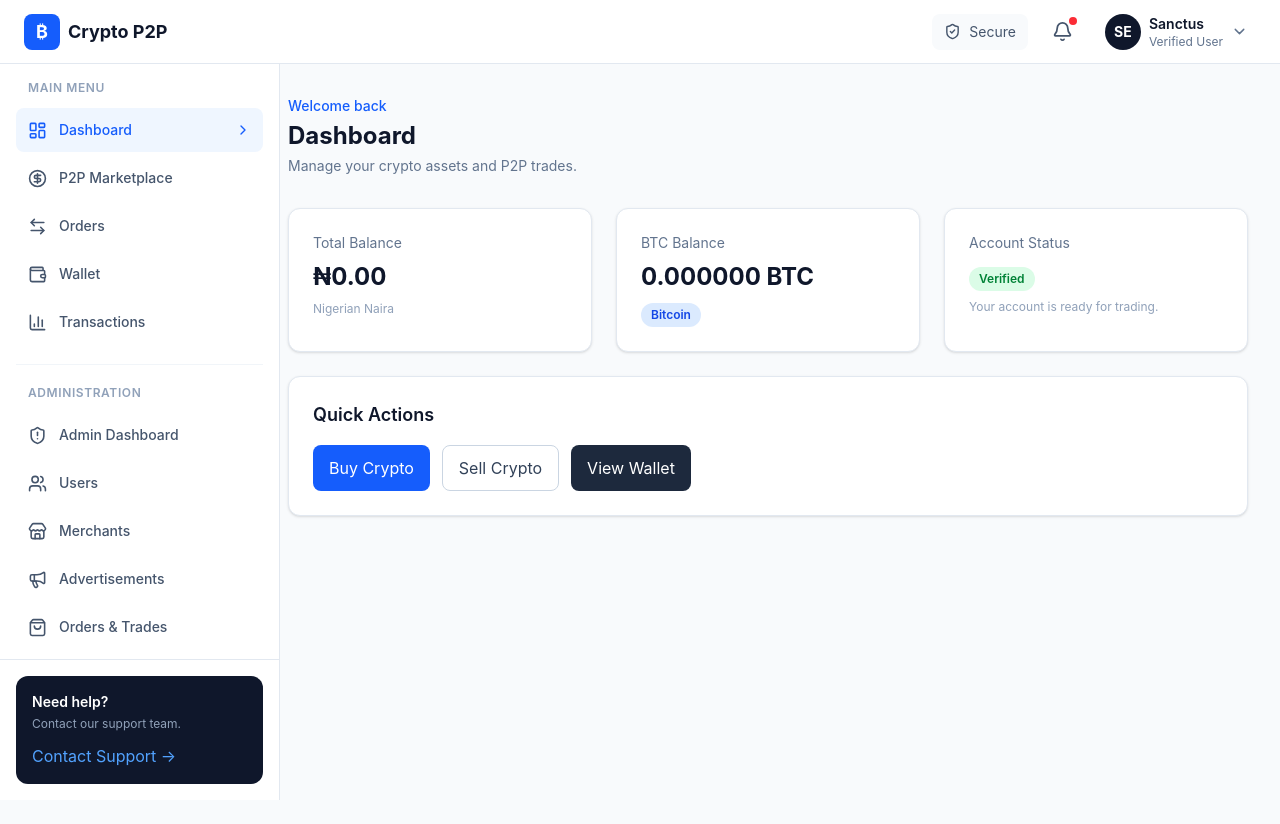
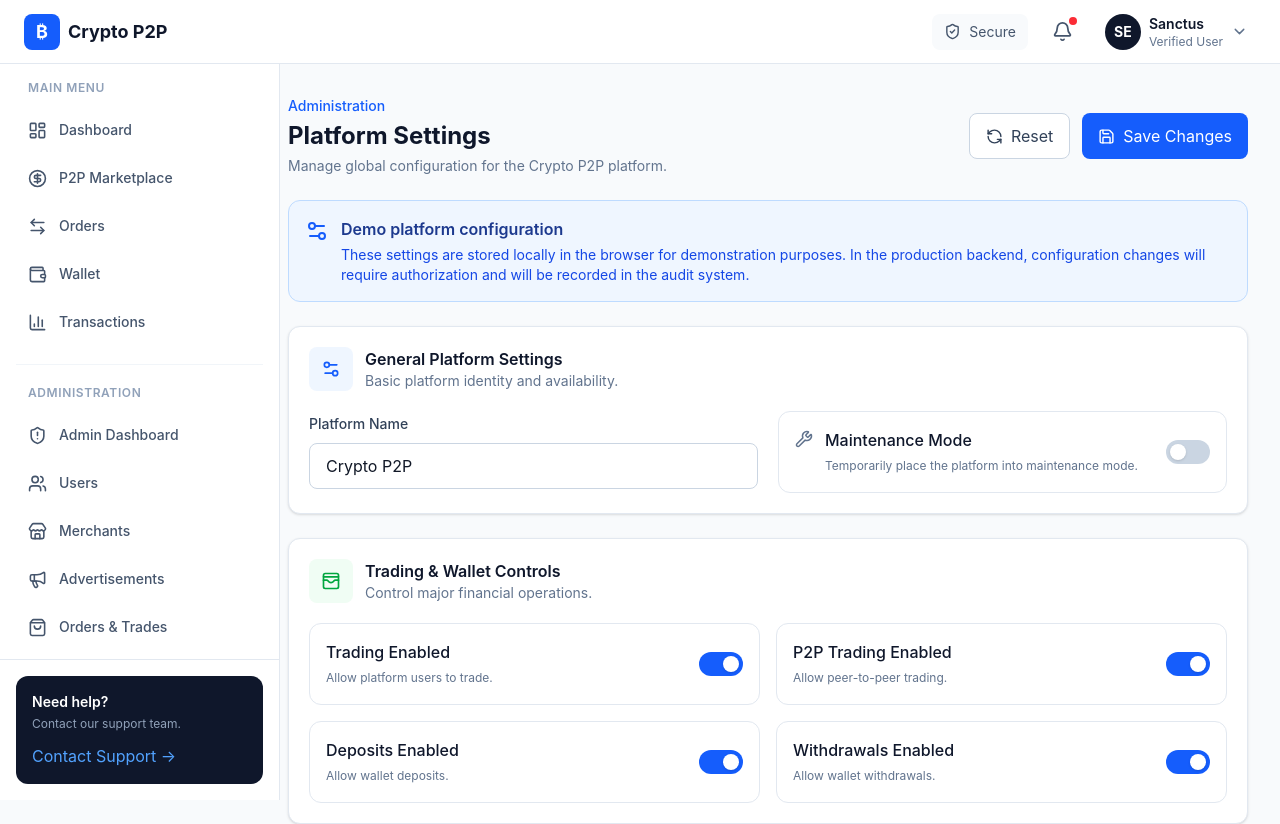
Before and after one commit to Sanctiexchange/crypto-p2p, a React (Vite) app: page /admin/platform-settings in a window 1280 px wide. Before the commit this address led to /. Shown: the top 824 px of the page. Before the commit the page ends 800 px from the top, so only its background shows below. Built offline with nearby package versions, Linux system fonts and the light colour scheme.

Commit message:
Admin platfor settings routed to app

```diff
--- a/src/App.tsx
+++ b/src/App.tsx
@@ -33,6 +33,7 @@ import AdminDisputes from "./pages/admin/AdminDisputes";
 import AdminFinance from "./pages/admin/AdminFinance";
 import AdminKyc from "./pages/admin/AdminKyc";
 import AdminAuditLogs from "./pages/admin/AdminAuditLogs";
+import AdminPlatformSettings from "./pages/admin/AdminPlatformSettings";
 
 function App() {
   return (
@@ -166,6 +167,11 @@ function App() {
   element={<AdminAuditLogs />}
 />
 
+<Route
+  path="/admin/platform-settings"
+  element={<AdminPlatformSettings />}
+/>
+
         <Route
           path="/security"
           element={<Security />}
--- a/src/pages/admin/AdminPlatformSettings.tsx
+++ b/src/pages/admin/AdminPlatformSettings.tsx
@@ -1,3 +1,4 @@
+import type { ReactNode } from "react";
 import { useEffect, useState } from "react";
 import {
   BellRing,
@@ -531,7 +532,7 @@ function AdminPlatformSettings() {
 }
 
 interface ToggleSettingProps {
-  icon?: React.ReactNode;
+  icon?: ReactNode;
   title: string;
   description: string;
   checked: boolean;
```
